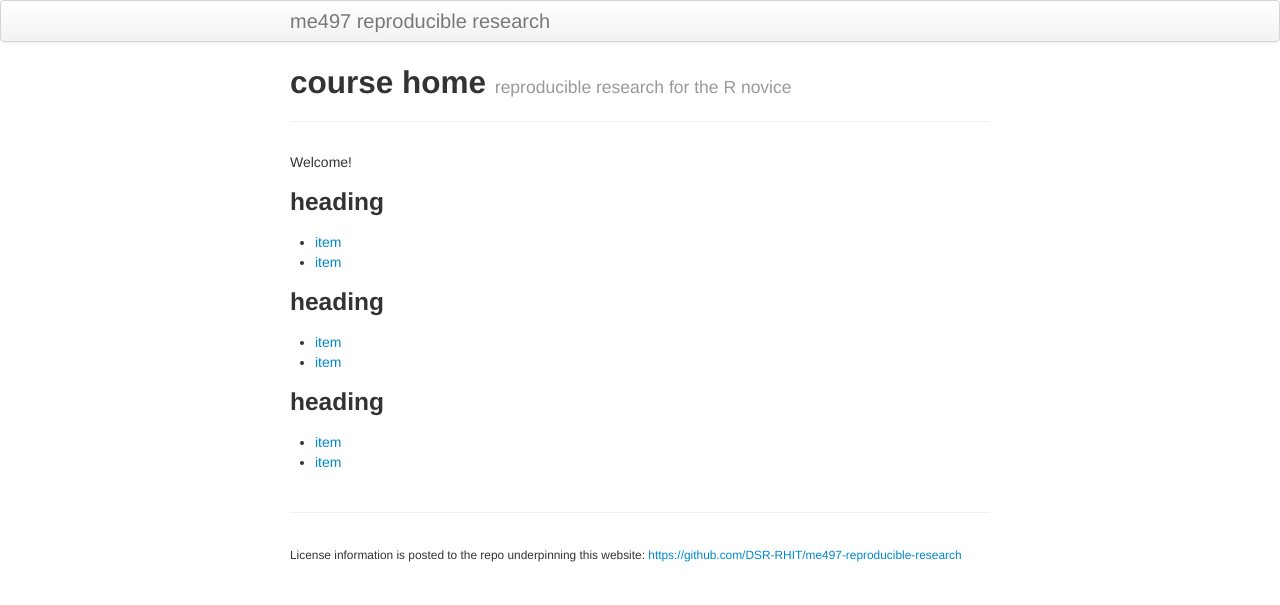
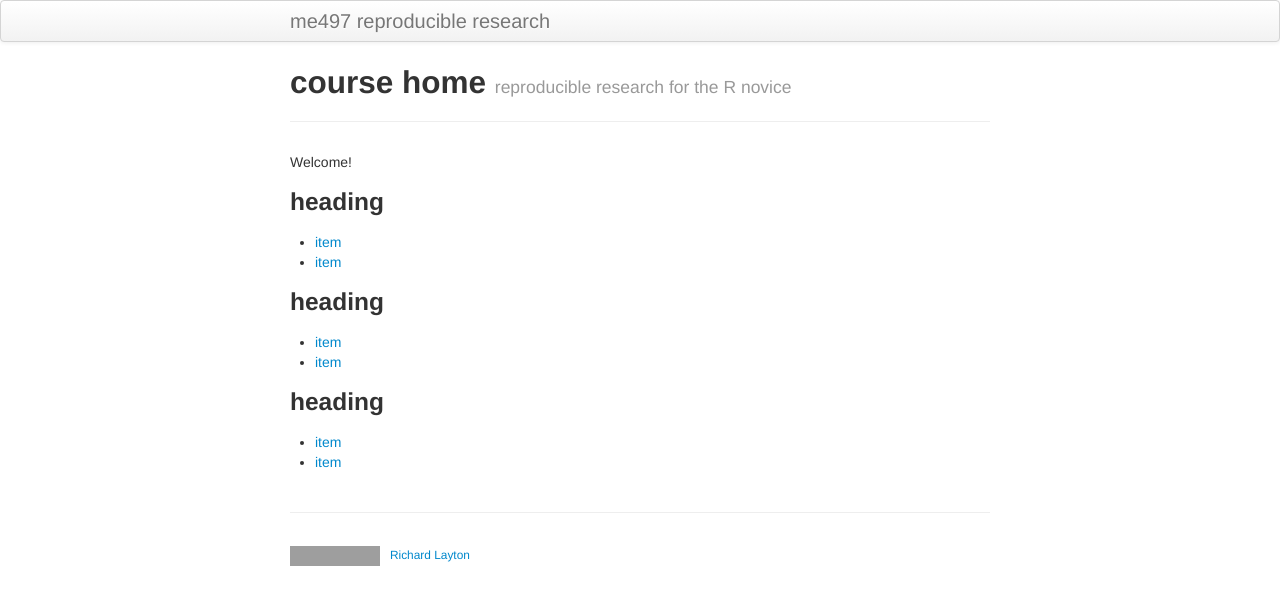
Before and after one commit to staceb/me497-reproducible-research, a Jekyll site: the page built from index.md, in a window 1280 px wide. Shown: the top 605 px of the page. Built offline with Jekyll 4.4.1, drawn with Linux system fonts in a browser that asks for light colours; grey boxes are pictures that could not be loaded.

Commit message:
initial commit

```diff
--- a/_includes/themes/twitter/default.html
+++ b/_includes/themes/twitter/default.html
@@ -42,14 +42,18 @@
         {{ content }}
       </div>
       <hr>
-<footer>
-<p><small>
-  <!-- start of Karl's footer; modify this part -->
-License information is posted to the repo underpinning this website:
-<a href="https://github.com/DSR-RHIT/me497-reproducible-research">https://github.com/DSR-RHIT/me497-reproducible-research</a>
-</small>
-<!-- end of Karl's footer; modify this part -->
-</footer>
+
+
+      <footer>
+        <p><small>
+         <!-- start of Karl's footer; modify this part -->
+          <a href="http://creativecommons.org/publicdomain/zero/1.0/"><img src="http://i.creativecommons.org/p/zero/1.0/88x31.png" alt="CC0"/></a> &nbsp;
+          <a href="http://kbroman.org">Richard Layton</a>
+         <!-- end of Karl's footer; modify this part -->
+        </small></p>
+      </footer>
+
+
 </div>
 
     {% include JB/analytics %}
```
